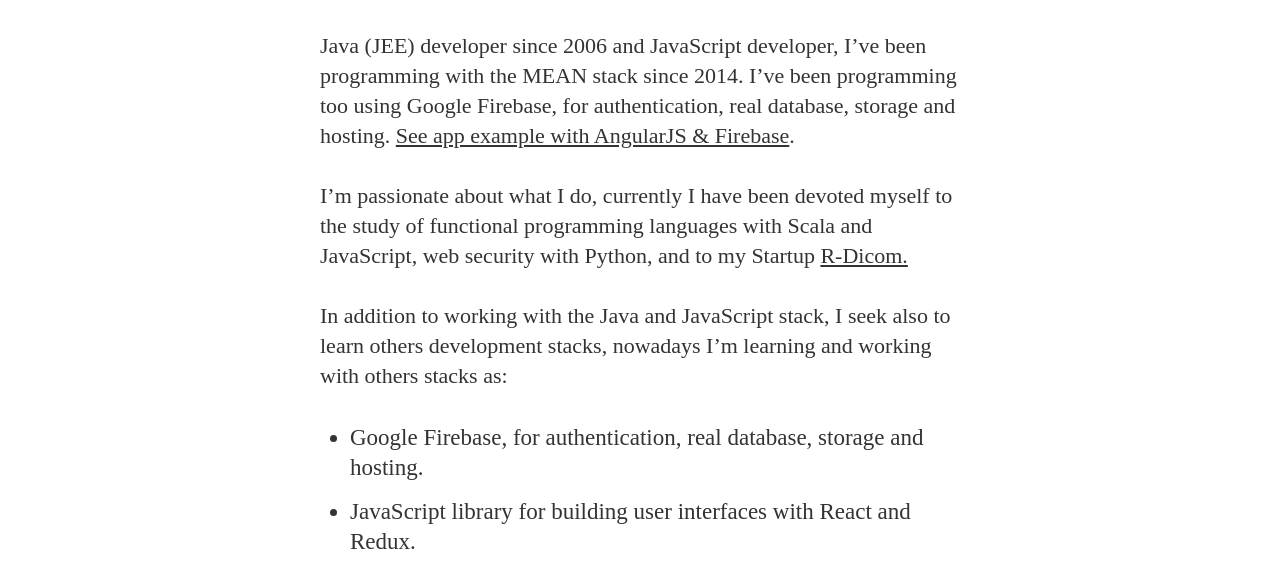
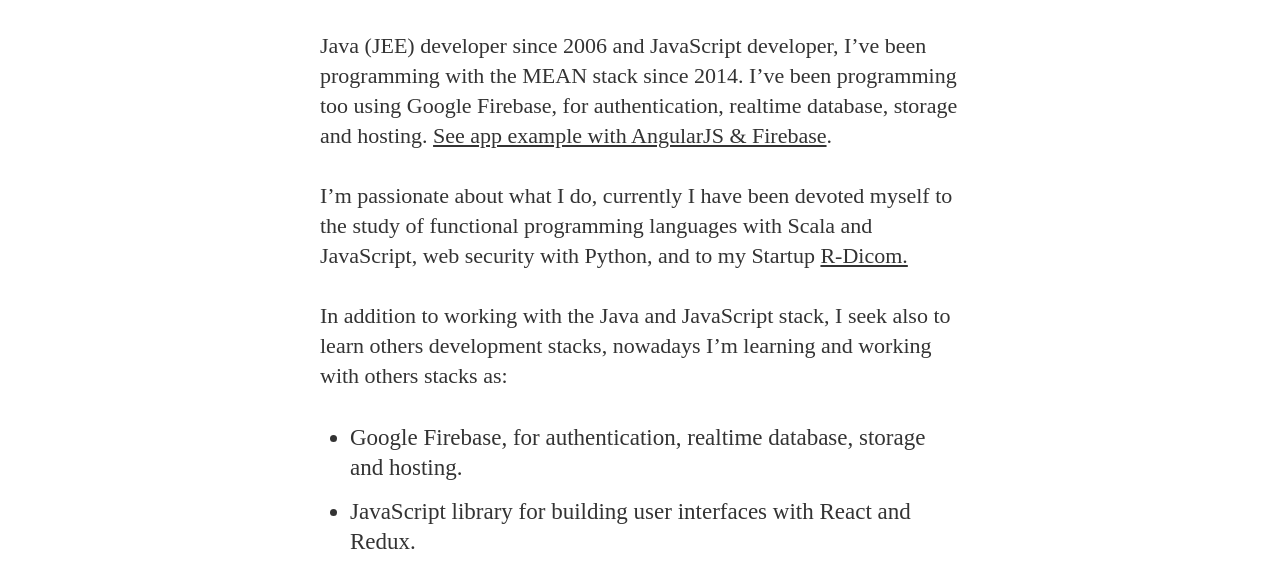
Before and after one commit to robsonfagundes/robsonfagundes.github.io, a Jekyll site: the page built from about-me.md, in a window 1280 px wide. Shown: the part 574-1143 px from the top of the page. Built offline with Jekyll 4.4.1, drawn with Linux system fonts in a browser that asks for light colours; nearby versions of some CDN libraries; some web fonts are replaced.

Commit message:
Update about-me

```diff
--- a/about-me.md
+++ b/about-me.md
@@ -12,13 +12,13 @@
 
 I have experience in developing web and mobile applications with emphasis in agile methods, design patterns, frameworks, front-end, back-end, devops and web security.
 
-Java (JEE) developer since 2006 and JavaScript developer, I've been programming with the MEAN stack since 2014. I've been programming too using Google Firebase, for authentication, real database, storage and hosting. [See app example with AngularJS & Firebase](https://github.com/robsonfagundes/angular-firebase-web-app).
+Java (JEE) developer since 2006 and JavaScript developer, I've been programming with the MEAN stack since 2014. I've been programming too using Google Firebase, for authentication, realtime database, storage and hosting. [See app example with AngularJS & Firebase](https://github.com/robsonfagundes/angular-firebase-web-app).
 
 I'm passionate about what I do, currently I have been devoted myself to the study of functional programming languages with Scala and JavaScript, web security with Python, and to my Startup [R-Dicom.](https://rdicom.com.br)
 
 In addition to working with the Java and JavaScript stack, I seek also to learn others development stacks, nowadays I'm learning and working with others stacks as:
 
- -   Google Firebase, for authentication, real database, storage and hosting.
+ -   Google Firebase, for authentication, realtime database, storage and hosting.
  -   JavaScript library for building user interfaces with React and Redux.
  -   Web Components with Polyfills, CustomElements, Polymer.
  -   Web Security, Hacking and Pentest with Python.
```
